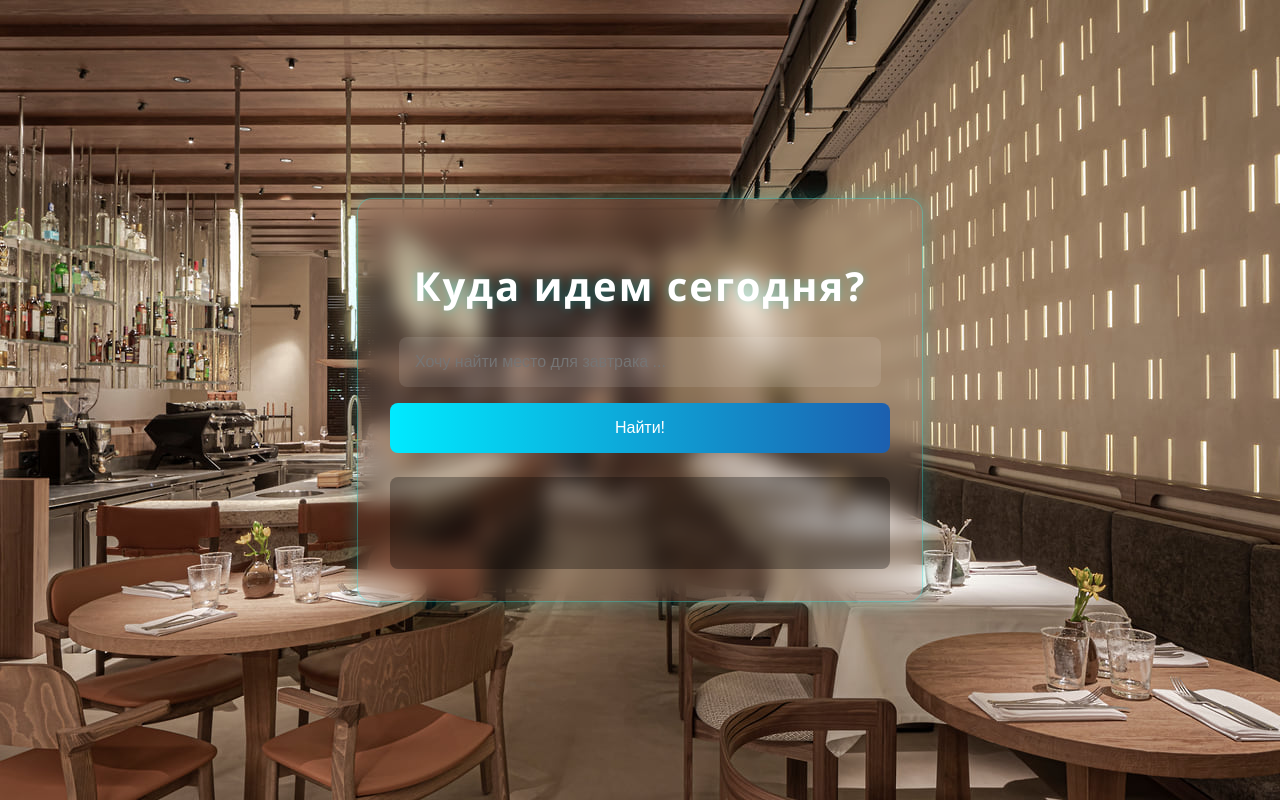
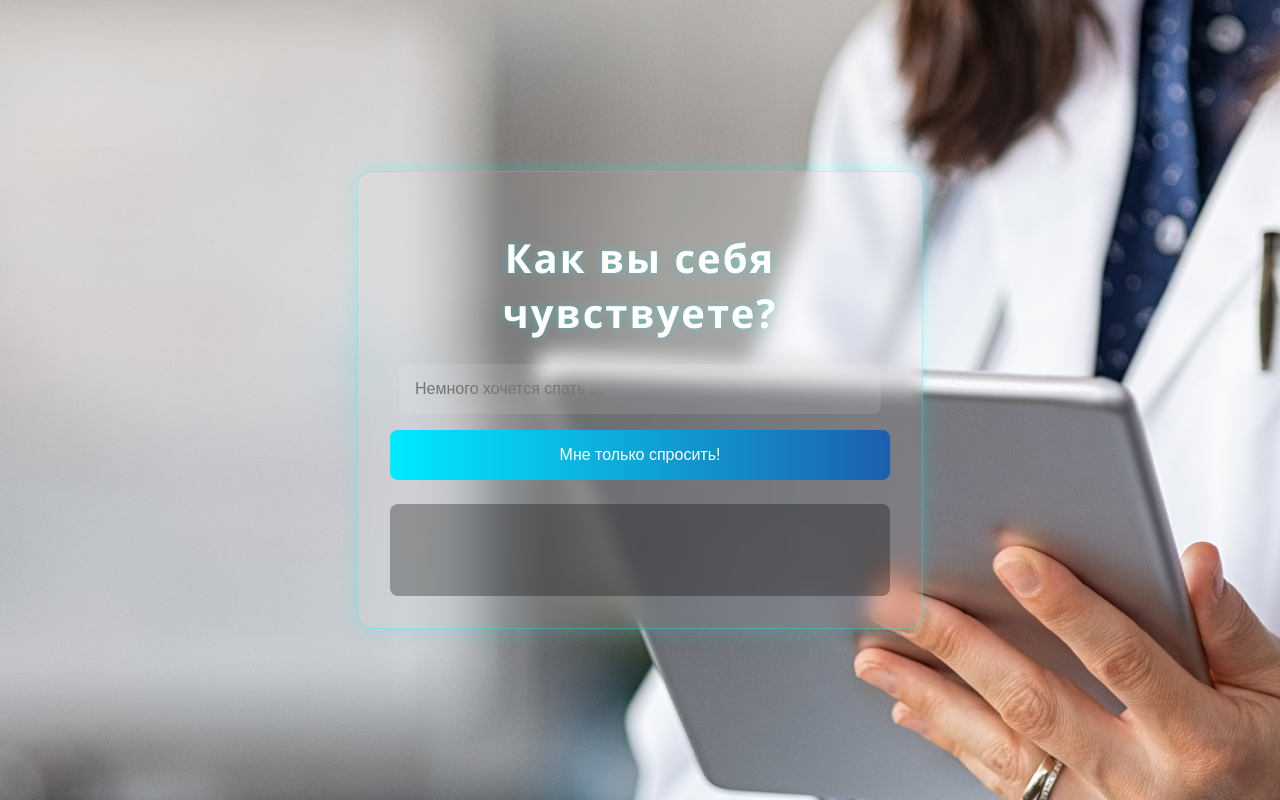
Before and after one commit to crazysolntse/Medassistant, a plain HTML site: page index.html in a window 1280 px wide. Drawn offline with Linux system fonts and the light colour scheme.

Commit message:
Update index.html

```diff
--- a/index.html
+++ b/index.html
@@ -2,15 +2,15 @@
 <html lang="ru">
 <head>
   <meta charset="UTF-8">
-  <title>Ресторанный гид</title>
+  <title>Медицинский ассистент</title>
   <link rel="stylesheet" href="style.css">
 </head>
 
-<body BACKGROUND="KLS_001364_02579_1_t222_111319.jpg">
+<body BACKGROUND="KLS_001364_02579_1_t222_111319.jpg.jpg">
   <div class="container">
-    <h1>Куда идем сегодня?</h1>
-    <input type="text" id="questionInput" placeholder="Хочу найти место для завтрака ...">
-    <button onclick="askAI()">Найти!</button>
+    <h1>Как вы себя чувствуете?</h1>
+    <input type="text" id="questionInput" placeholder="Немного хочется спать ...">
+    <button onclick="askAI()">Мне только спросить!</button>
     <div id="response" class="response"></div>
   </div>
 
```
